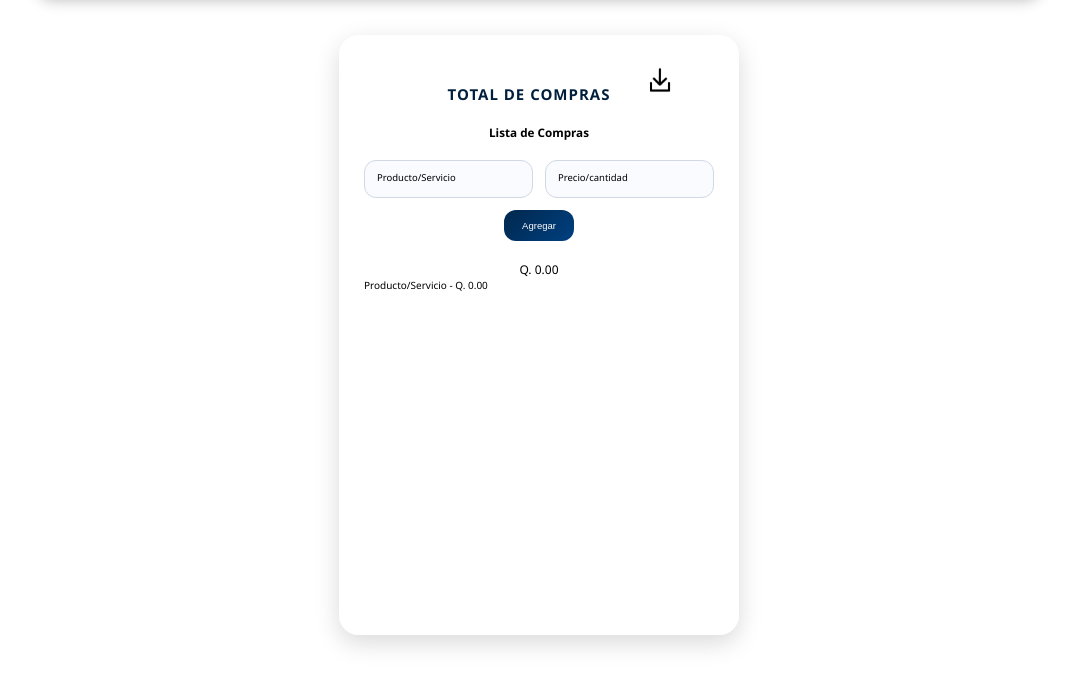
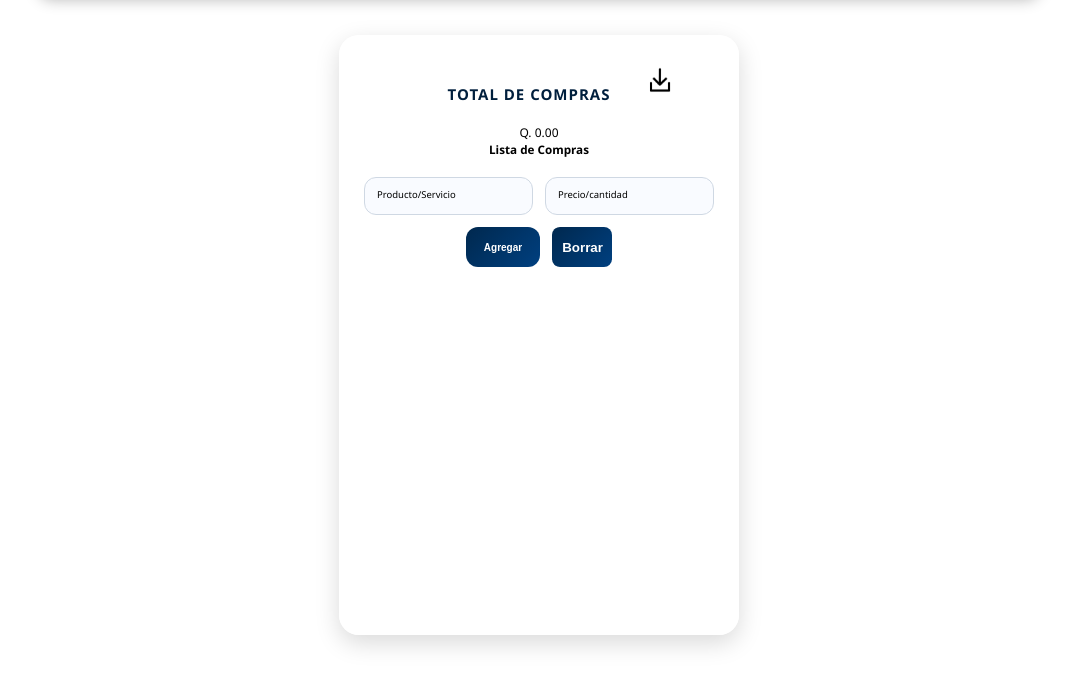
Before and after one commit to Thomas110902/Lista_Compras, a plain HTML site: page index.html in a window 1280 px wide. Both pictures are taken after a click on the button "Agregar". Shown: the part 85-772 px from the top of the page, without its empty margins (101-1178 px from the left). Drawn offline with nearby package versions, Linux system fonts and the light colour scheme.

Commit message:
Local Sotrage

```diff
--- a/componentes/seccionCompras/seccion.css
+++ b/componentes/seccionCompras/seccion.css
@@ -72,9 +72,10 @@
   border: none;
   border-radius: 12px;
   padding: 10px 18px;
-  font-size: 0.95rem;
-  cursor: pointer;
-  transition: transform 0.2s ease, background 0.3s ease;
+  font-size: 1rem;
+  color: white;
+  font-weight: bold;
+
 }
 
 .btn-agregar:hover {
@@ -111,6 +112,21 @@
   background: #e9f2ff;
   transform: translateX(4px);
 }
+.btn-limpiar {
+    width: 60px;
+    height: 40px;
+    padding: 10px 10px;
+    border: none;
+    border-radius: 8px;
+    background: linear-gradient(135deg, #00284e, #004080);
+    color: white;
+    color: white;
+    font-weight: bold;
+
+
+}
+
+
 /* ===== Diseño para tablets ===== */
 @media (max-width: 1024px) {
   .contenedor-compras {
--- a/componentes/seccionCompras/seccion.js
+++ b/componentes/seccionCompras/seccion.js
@@ -2,101 +2,148 @@ import { obtenerProductos, guardarProductos } from "../../controll/milocalStorag
 import { descargar } from "../../controll/descargar.js";
 
 function seccion2() {
+
+    // Función para manejar el placeholder editable
+    function aplicarPlaceholder(editableDiv, textoPlaceholder) {
+        editableDiv.innerText = textoPlaceholder;
+
+        editableDiv.addEventListener('focus', () => {
+            if (editableDiv.innerText === textoPlaceholder) {
+                editableDiv.innerText = ""; // limpiar al hacer click
+            }
+        });
+
+        editableDiv.addEventListener('blur', () => {
+            if (editableDiv.innerText.trim() === "") {
+                editableDiv.innerText = textoPlaceholder; // restaurar si está vacío
+            }
+        });
+    }
+
     let contenedor = document.createElement('div');
     contenedor.className = "contenedor-compras";
 
-    // Título
+    // Título principal
     let titulo = document.createElement('h2');
     titulo.className = "titulo-compras";
     titulo.innerText = "TOTAL DE COMPRAS";
     contenedor.appendChild(titulo);
 
-
+    // Botón de descarga (imagen)
     let img = document.createElement('img');
     img.className = "btn-descarga";
     img.src = "./assets/descarga.png";
     img.style.cursor = "pointer";
     titulo.appendChild(img);
 
+    // Contenedor que tendrá solo lo que quiero descargar (total + lista)
+    let contListaYTotal = document.createElement('div');
+    contListaYTotal.id = "soloLista"; // 👈 este se descarga
+    contenedor.appendChild(contListaYTotal);
 
+    // Total
+    let total = document.createElement('h3');
+    total.className = "total-monto";
+    total.innerText = "Q. 00.00";
+    contListaYTotal.appendChild(total);
+
+    // Subtítulo
     let subTitulo = document.createElement('h3');
     subTitulo.className = "subtitulo-compras";
     subTitulo.innerText = "Lista de Compras";
-    contenedor.appendChild(subTitulo);
+    contListaYTotal.appendChild(subTitulo);
 
-
+    // Contenedor de inputs (NO se descarga)
     let contEditable = document.createElement('div');
     contEditable.className = "contenedor-editables";
 
     let nombreEditable = document.createElement('div');
     nombreEditable.className = "editable-nombre";
     nombreEditable.setAttribute("contentEditable", "");
-    nombreEditable.innerText = "Producto/Servicio";
+    aplicarPlaceholder(nombreEditable, "Producto/Servicio");
     contEditable.appendChild(nombreEditable);
 
     let precioEditable = document.createElement('div');
     precioEditable.className = "editable-precio";
     precioEditable.setAttribute("contentEditable", "");
-    precioEditable.innerText = "Precio/cantidad";
+    aplicarPlaceholder(precioEditable, "Precio/cantidad");
     contEditable.appendChild(precioEditable);
 
+    // Botón Agregar
     let botonAgregar = document.createElement('button');
     botonAgregar.className = "btn-agregar";
     botonAgregar.innerText = "Agregar";
     contEditable.appendChild(botonAgregar);
 
+    // Botón Limpiar Lista
+    let botonLimpiar = document.createElement('button');
+    botonLimpiar.className = "btn-limpiar";
+    botonLimpiar.innerText = "Borrar";
+    contEditable.appendChild(botonLimpiar);
+
     contenedor.appendChild(contEditable);
 
-
-    let contListaTotal = document.createElement('div');
-    contListaTotal.id = "soloLista";
-    contenedor.appendChild(contListaTotal);
-
-
-    let total = document.createElement('h3');
-    total.className = "total-monto";
-    total.innerText = "Q. 0.00";
-    contListaTotal.appendChild(total);
-
-
+    // Contenedor de lista de productos (sí se descarga)
     let contListaProductos = document.createElement('div');
     contListaProductos.className = "lista-productos";
-    contListaTotal.appendChild(contListaProductos);
+    contListaYTotal.appendChild(contListaProductos);
 
+    // Función para renderizar la lista y total
+    function renderizarLista() {
+        let carritoLocalStorage = obtenerProductos();
+        contListaProductos.innerHTML = "";
+        let suma = 0;
 
-    img.addEventListener("click", () => {
-        descargar("soloLista");
-    });
-
-
-    botonAgregar.addEventListener('click', () => {
-        let nombre = nombreEditable.innerText;
-        let precioTexto = precioEditable.innerText;
-
-
-        let precio = parseFloat(precioTexto.replace(/[^0-9.,]/g, '').replace(',', '.')) || 0;
-
-
-        let carritoLocalStorage = obtenerProductos();
-        carritoLocalStorage.push({ nombre, precio });
-        guardarProductos(carritoLocalStorage);
-
-
-        contListaProductos.innerHTML = "";
-
-
-        let sumaTotal = 0;
         carritoLocalStorage.forEach((p) => {
             let item = document.createElement('div');
             item.className = "item-producto";
             item.innerText = `${p.nombre} - Q. ${p.precio.toFixed(2)}`;
             contListaProductos.appendChild(item);
-
-            sumaTotal += p.precio;
+            suma += parseFloat(p.precio) || 0;
         });
 
+        total.innerText = `Q. ${suma.toFixed(2)}`;
+    }
 
-        total.innerText = `Q. ${sumaTotal.toFixed(2)}`;
+    // ✅ Renderizar al cargar la sección
+    renderizarLista();
+
+    // Evento botón Agregar
+    botonAgregar.addEventListener('click', () => {
+        let nombre = nombreEditable.innerText;
+        let precio = parseFloat(precioEditable.innerText) || 0;
+
+        // Evitar agregar los placeholders como productos
+        if (nombre === "Producto/Servicio" || nombre.trim() === "" ||
+            precioEditable.innerText === "Precio/cantidad" || precio <= 0) {
+            return;
+        }
+
+        // Guardar en localStorage
+        let carritoLocalStorage = obtenerProductos();
+        carritoLocalStorage.push({ nombre, precio });
+        guardarProductos(carritoLocalStorage);
+
+        // Renderizar lista actualizada
+        renderizarLista();
+
+        // Limpiar los inputs
+        nombreEditable.innerText = "Producto/Servicio";
+        precioEditable.innerText = "Precio/cantidad";
+    });
+
+    // Evento botón Limpiar
+    botonLimpiar.addEventListener('click', () => {
+        guardarProductos([]); // limpiar localStorage
+        contListaProductos.innerHTML = ""; // limpiar visualmente
+        total.innerText = "Q. 00.00"; // reiniciar total
+        nombreEditable.innerText = "Producto/Servicio"; // restaurar placeholder
+        precioEditable.innerText = "Precio/cantidad"; // restaurar placeholder
+    });
+
+    // Evento descarga
+    img.addEventListener("click", () => {
+        descargar("soloLista");
     });
 
     return contenedor;
--- a/controll/descargar.js
+++ b/controll/descargar.js
@@ -9,4 +9,4 @@ function descargar(nombreContenedor){
         });
 }
 
-export {descargar}
+export {descargar};
--- a/main.js
+++ b/main.js
@@ -8,7 +8,7 @@ function seccion1() {
    let seccion = document.createElement('section');
    seccion.id = "listaProductos";
 
-   guardarProductos([]);
+
 
     document.body.appendChild(crearHeader());
 
```
